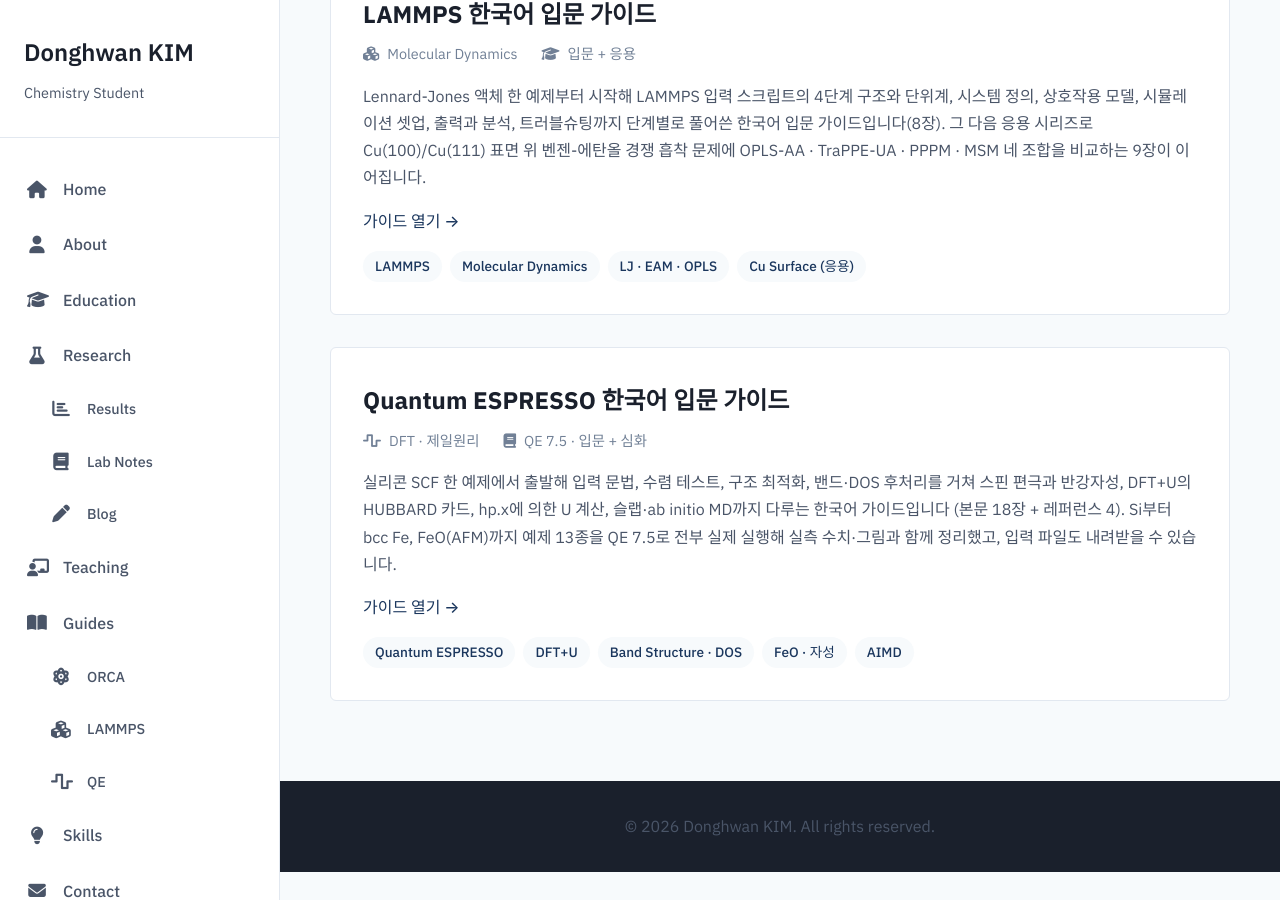
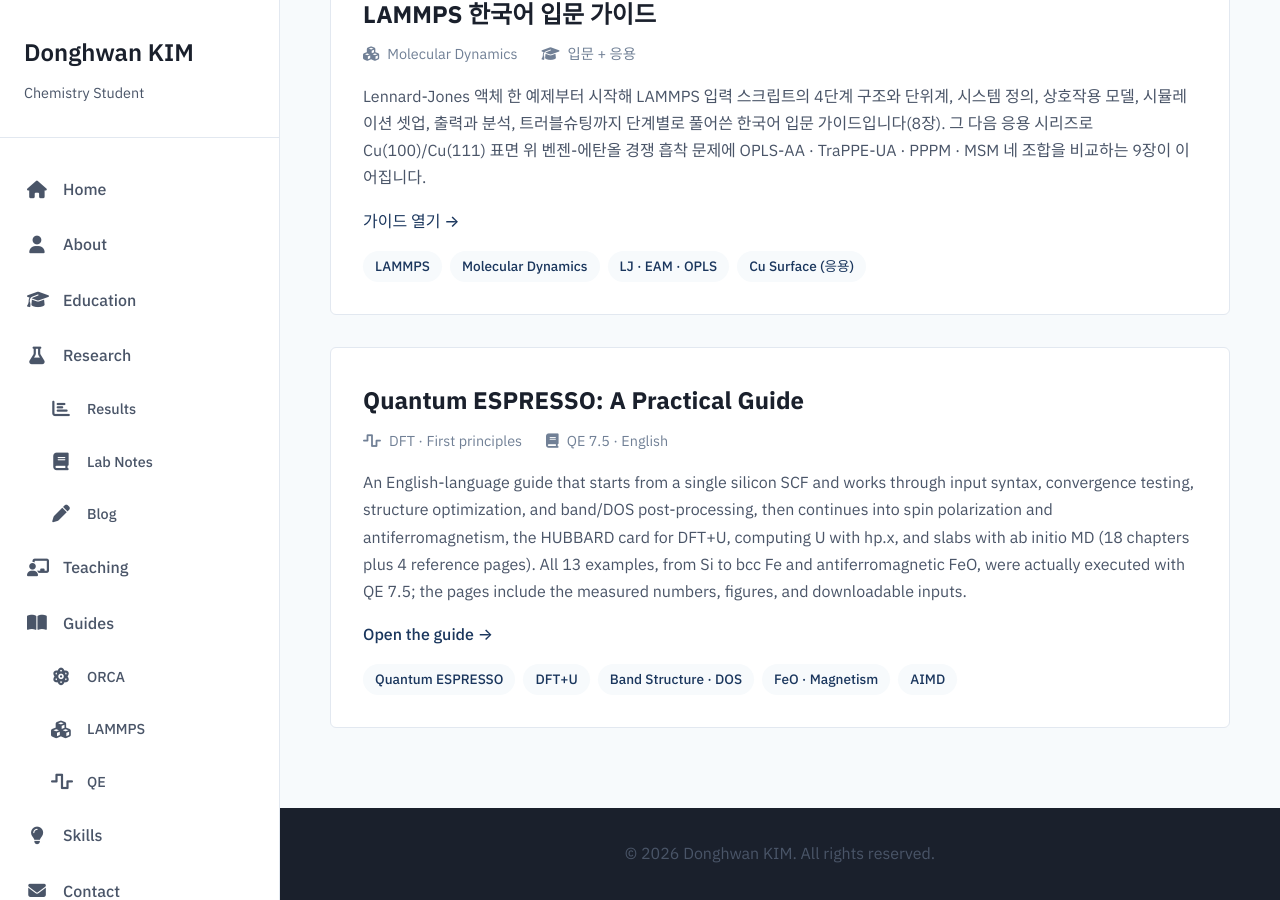
Before and after one commit to dhwan0112/dhk.github.io, a Jekyll site: the page built from _pages/guides.md, in a window 1280 px wide and 900 px high, scrolled down 649 px. Built offline with Jekyll 4.4.1, drawn with Linux system fonts in a browser that asks for light colours; nearby versions of some CDN libraries.

Commit message:
Guides 목록의 QE 카드 영어화
- 제목 Quantum ESPRESSO: A Practical Guide, 소개문·태그·메타(QE 7.5 ·
  English)와 열기 링크 문구까지 영어로 갱신

```diff
--- a/_pages/guides.md
+++ b/_pages/guides.md
@@ -68,29 +68,31 @@ permalink: /guides/
             <article class="post-preview">
                 <div class="post-header">
                     <h2 class="post-title">
-                        <a href="{{ '/guides/qe/' | relative_url }}">Quantum ESPRESSO 한국어 입문 가이드</a>
+                        <a href="{{ '/guides/qe/' | relative_url }}">Quantum ESPRESSO: A Practical Guide</a>
                     </h2>
                     <div class="post-meta">
-                        <span class="post-category"><i class="fas fa-wave-square"></i> DFT · 제일원리</span>
-                        <span class="post-category"><i class="fas fa-book"></i> QE 7.5 · 입문 + 심화</span>
+                        <span class="post-category"><i class="fas fa-wave-square"></i> DFT · First principles</span>
+                        <span class="post-category"><i class="fas fa-book"></i> QE 7.5 · English</span>
                     </div>
                 </div>
                 <div class="post-excerpt">
                     <p>
-                        실리콘 SCF 한 예제에서 출발해 입력 문법, 수렴 테스트, 구조 최적화,
-                        밴드·DOS 후처리를 거쳐 스핀 편극과 반강자성, DFT+U의 HUBBARD 카드,
-                        hp.x에 의한 U 계산, 슬랩·ab initio MD까지 다루는 한국어 가이드입니다
-                        (본문 18장 + 레퍼런스 4). Si부터 bcc Fe, FeO(AFM)까지 예제 13종을
-                        QE 7.5로 전부 실제 실행해 실측 수치·그림과 함께 정리했고, 입력
-                        파일도 내려받을 수 있습니다.
+                        An English-language guide that starts from a single silicon SCF and
+                        works through input syntax, convergence testing, structure
+                        optimization, and band/DOS post-processing, then continues into spin
+                        polarization and antiferromagnetism, the HUBBARD card for DFT+U,
+                        computing U with hp.x, and slabs with ab initio MD (18 chapters plus
+                        4 reference pages). All 13 examples, from Si to bcc Fe and
+                        antiferromagnetic FeO, were actually executed with QE 7.5; the pages
+                        include the measured numbers, figures, and downloadable inputs.
                     </p>
-                    <a href="{{ '/guides/qe/' | relative_url }}" class="read-more">가이드 열기 →</a>
+                    <a href="{{ '/guides/qe/' | relative_url }}" class="read-more">Open the guide →</a>
                 </div>
                 <div class="post-tags">
                     <span class="tag">Quantum ESPRESSO</span>
                     <span class="tag">DFT+U</span>
                     <span class="tag">Band Structure · DOS</span>
-                    <span class="tag">FeO · 자성</span>
+                    <span class="tag">FeO · Magnetism</span>
                     <span class="tag">AIMD</span>
                 </div>
             </article>
```
